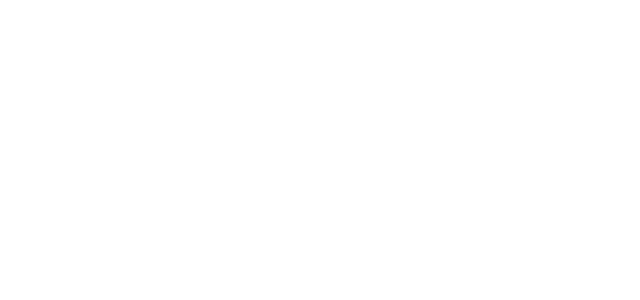
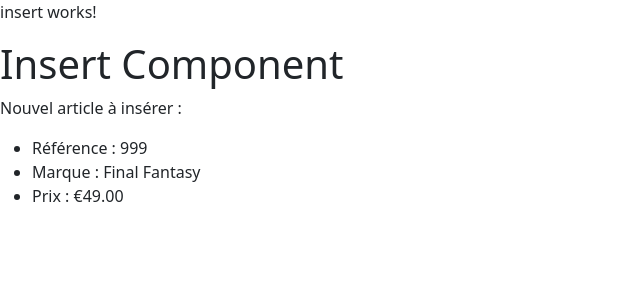
Before and after one commit to Kaelaenis/tpAngularCrud, an Angular app: page /insert in a window 1280 px wide. Before the commit this address led to /. Shown: the top 300 px of the page, without its empty margins (0-640 px from the left). Built offline with nearby package versions, Linux system fonts and the light colour scheme; no server answers.

Commit message:
Add inser components

```diff
--- a/src/app/app-routing.module.ts
+++ b/src/app/app-routing.module.ts
@@ -4,13 +4,14 @@ import { FindAllComponent } from './pages/find-all/find-all.component';
 import { FindAllv2Component } from './pages/find-allv2/find-allv2.component';
 import { TestfindComponent } from './pages/testfind/testfind.component';
 import { FindByRefComponent } from './pages/find-by-ref/find-by-ref.component';
+import { InsertComponent } from './pages/insert/insert.component';
 
 const routes: Routes = [
-  {path: '', redirectTo: 'articles', pathMatch: 'full'},
   {path: 'articles', component: FindAllComponent},
   {path: 'articlesv2', component: FindAllv2Component},
   {path: 'testfind/:full', component: TestfindComponent},
-  {path: 'article/:ref', component: FindByRefComponent}
+  {path: 'article/:ref', component: FindByRefComponent},
+  {path: 'insert', component: InsertComponent}
 ];
 
 @NgModule({
--- a/src/app/app.module.ts
+++ b/src/app/app.module.ts
@@ -8,6 +8,7 @@ import { FindAllComponent } from './pages/find-all/find-all.component';
 import { FindAllv2Component } from './pages/find-allv2/find-allv2.component';
 import { TestfindComponent } from './pages/testfind/testfind.component';
 import { FindByRefComponent } from './pages/find-by-ref/find-by-ref.component';
+import { InsertComponent } from './pages/insert/insert.component';
 
 @NgModule({
   declarations: [
@@ -16,6 +17,7 @@ import { FindByRefComponent } from './pages/find-by-ref/find-by-ref.component';
     FindAllv2Component,
     TestfindComponent,
     FindByRefComponent,
+    InsertComponent,
   ],
   imports: [
     BrowserModule,
--- /dev/null
+++ b/src/app/pages/insert/insert.component.html
@@ -0,0 +1,15 @@
+<p>insert works!</p>
+
+<div>
+    <div class="row">
+        <div class="col-12">
+            <h1>{{ title }}</h1>
+            <p>Nouvel article à insérer :</p>
+            <ul>
+                <li>Référence : {{ article.ref }}</li>
+                <li>Marque : {{ article.marque }}</li>
+                <li>Prix : {{ article.prix | currency:'EUR' }}</li>
+            </ul>
+        </div>
+    </div>
+</div>
--- /dev/null
+++ b/src/app/pages/insert/insert.component.ts
@@ -0,0 +1,27 @@
+import { HttpClient } from '@angular/common/http';
+import { Component } from '@angular/core';
+
+@Component({
+  selector: 'app-insert',
+  templateUrl: './insert.component.html',
+  styleUrls: ['./insert.component.css']
+})
+export class InsertComponent {
+  title = 'Insert Component';
+
+  article = { ref: 999, marque: 'Final Fantasy', prix: 49 };
+
+  constructor(private http: HttpClient) { }
+
+  ngOnInit(): void {
+    this.http.post("http://localhost:6488/api/article", this.article, { headers: { 'Content-Type': 'application/json' } })
+      .subscribe({
+        next: (data) => {
+          console.log('Article inserted successfully:', data);
+        },
+        error: (error) => {
+          console.error('There was a problem with the insert operation:', error);
+        }
+      });
+  }
+}
```
Also changed, not shown: src/app/pages/insert/insert.component.css (added), 1 other file (tests, documents, lock files or other folders).
